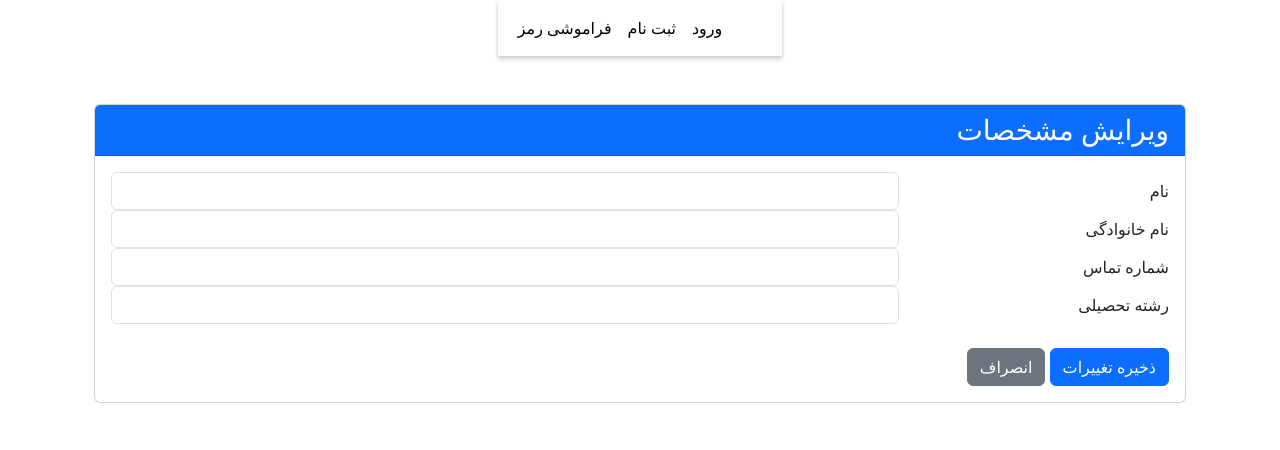
After one commit to Ebrahimakbari/Course-student, a Django app: template course/templates/course/profile_edit.html in a window 1280 px wide. The commit adds this page. Shown: the top 450 px of the page. Run offline with Django 4.2, Linux system fonts and the light colour scheme; the template is opened without the code that fills it: values that come from a table or form of the project are taken from there, others are empty; some libraries are stand-ins or nearby versions.

Commit message:
modified acc

```diff
--- a/accounts/models.py
+++ b/accounts/models.py
@@ -42,12 +42,12 @@ class Student(models.Model):
     first_name = models.CharField(max_length=50)
     last_name = models.CharField(max_length=50)
     email = models.EmailField()
-    national_id = models.IntegerField()
-    phone_number = models.CharField(max_length=20, null=True, blank=True)
+    national_id = models.CharField(max_length=10)
+    phone_number = models.CharField(max_length=11, null=True, blank=True)
     major = models.CharField(max_length=100)
     year = models.DateField(auto_now_add=True)
     max_units = models.IntegerField(default=20)
-    student_number = models.CharField(max_length=20, unique=True)
+    student_number = models.CharField(max_length=9, unique=True)
     admission_year = models.IntegerField()
 
     def __str__(self):
--- a/accounts/templates/accounts/register.html
+++ b/accounts/templates/accounts/register.html
@@ -9,6 +9,12 @@
 
         <form method="post" class="bg-white shadow p-4 rounded">
             {% csrf_token %}
+
+            {% if form.non_field_errors %}
+                <div class="alert alert-danger">
+                    {{ form.non_field_errors }}
+                </div>
+            {% endif %}
 
             {% for field in form %}
                 <div class="form-group">
--- a/course/forms.py
+++ b/course/forms.py
@@ -0,0 +1,28 @@
+from django import forms
+from accounts.models import Student
+
+
+class StudentProfileForm(forms.ModelForm):
+    class Meta:
+        model = Student
+        fields = ['first_name', 'last_name', 'phone_number', 'major']
+        labels = {
+            'first_name': 'نام',
+            'last_name': 'نام خانوادگی',
+            'phone_number': 'شماره تماس',
+            'major': 'رشته تحصیلی',
+        }
+        widgets = {
+            'first_name': forms.TextInput(attrs={'class': 'form-control'}),
+            'last_name': forms.TextInput(attrs={'class': 'form-control'}),
+            'phone_number': forms.TextInput(attrs={'class': 'form-control'}),
+            'major': forms.TextInput(attrs={'class': 'form-control'}),
+        }
+
+    def clean_phone_number(self):
+        phone_number = self.cleaned_data.get('phone_number')
+        if not phone_number:
+            raise forms.ValidationError("شماره تماس نمی تواند خالی باشد.")
+        elif not str(phone_number).isdigit() or len(str(phone_number)) != 11:
+            raise forms.ValidationError("شماره تماس باید ۱۱ رقم باشد و تنها شامل اعداد باشد.")
+        return phone_number
--- a/course/models.py
+++ b/course/models.py
@@ -1,5 +1,7 @@
 # from django.db import models
 # from accounts.models import CustomUser as User
+
+
 
 
 # class Course(models.Model):
--- /dev/null
+++ b/course/templates/course/profile_edit.html
@@ -0,0 +1,47 @@
+{% extends 'shared/base.html' %}
+
+
+{% block title %}edit profile{% endblock title %}
+{% block main %}
+<div class="container py-5">
+    <div class="card">
+        <div class="card-header bg-primary text-white">
+            <h3 class="mb-0">ویرایش مشخصات</h3>
+        </div>
+        <div class="card-body">
+            <form method="post">
+                {% csrf_token %}
+
+                {% if form.non_field_errors %}
+                <div class="alert alert-danger">
+                    {{ form.non_field_errors }}
+                </div>
+                {% endif %}
+
+                {% for field in form %}
+                    <div class="form-group row">
+                        <label class="col-md-3 col-form-label">{{ field.label }}</label>
+                        <div class="col-md-9">
+                            {{ field }}
+                            {% if field.errors %}
+                                <div class="invalid-feedback d-block">
+                                    {{ field.errors.0 }}
+                                </div>
+                            {% endif %}
+                        </div>
+                    </div>
+                {% endfor %}
+
+                <div class="row mt-4">
+                    <div class="col-md-9 offset-md-3">
+                        <button type="submit" class="btn btn-primary">ذخیره تغییرات</button>
+                        <a href="{% url 'student_profile' %}" class="btn btn-secondary mr-2">
+                            انصراف
+                        </a>
+                    </div>
+                </div>
+            </form>
+        </div>
+    </div>
+</div>
+{% endblock %}
--- a/course/urls.py
+++ b/course/urls.py
@@ -2,5 +2,7 @@ from django.urls import path
 from . import views
 
 urlpatterns = [
-    path('', views.TestClass.as_view(), name='dashboard')
+    path('', views.TestClass.as_view(), name='dashboard'),
+    path('profile/', views.StudentProfileView.as_view(), name='student_profile'),
+    path('profile/edit/', views.StudentProfileEditView.as_view(), name='student_profile_edit'),
 ]
--- a/static/css/style.css
+++ b/static/css/style.css
@@ -15,3 +15,14 @@
     margin: auto;
     padding-top: 40px;
 }
+
+.nav-container {
+    width: fit-content;
+    margin: auto;
+    box-shadow: 0 4px 6px rgba(0, 0, 0, 0.1), 0 1px 3px rgba(0, 0, 0, 0.08);
+}
+
+.nav-item:hover .nav-link {
+    color: #007bff;
+    transition: color 0.3s ease-in-out;
+}
--- a/templates/include/navbar.html
+++ b/templates/include/navbar.html
@@ -1,15 +1,26 @@
-<nav class="navbar navbar-expand-lg bg-body-tertiary justify-content-center">
+<nav class="navbar navbar-expand-lg navbar-light justify-content-center shadow-sm">
   <div class="container-fluid">
-    <div class="collapse navbar-collapse justify-content-center" id="navbarScroll">
-      <ul class="navbar-nav my-2 my-lg-0 navbar-nav-scroll" style="--bs-scroll-height: 100px;">
-        <li class="nav-item">
-          <a class="nav-link active" aria-current="page" href="#">Home</a>
-        </li>
+    <div class="collapse navbar-collapse justify-content-center" id="navbarNav">
+      <ul class="navbar-nav mb-2 mb-lg-0">
+        {% if request.user.is_authenticated %}
+          <li class="nav-item">
+            <a class="nav-link active" aria-current="page" href="{% url "logout" %}"> خروج</a>
+          </li>
+          <li class="nav-item">
+            <a class="nav-link active" aria-current="page" href="{% url 'student_profile' %}"> پروفایل</a>
+          </li>
+          {% else %}
+          <li class="nav-item">
+            <a class="nav-link active" aria-current="page" href="{% url "login" %}">ورود</a>
+          </li>
+          <li class="nav-item">
+            <a class="nav-link active" aria-current="page" href="{% url "register" %}">ثبت نام</a>
+          </li>
+          <li class="nav-item">
+            <a class="nav-link active" aria-current="page" href="{% url "password_reset" %}">فراموشی رمز</a>
+          </li>
+        {% endif %}
       </ul>
-      <form class="d-flex" role="search">
-        <input class="form-control me-2" type="search" placeholder="Search" aria-label="Search">
-        <button class="btn btn-outline-success" type="submit">Search</button>
-      </form>
     </div>
   </div>
 </nav>
--- a/templates/shared/base.html
+++ b/templates/shared/base.html
@@ -14,7 +14,7 @@
 <body>
     <div class="main">
         <div class="container">
-            <div class="navbar">
+            <div class="nav-container">
                 {% include "include/navbar.html" %}
             </div>
             <div class="messages">
```
Also changed, not shown: accounts/forms.py (+24 -7 lines), accounts/templates/accounts/login.html (+17 -10 lines), accounts/views.py (+3 -4 lines), course/templates/course/profile.html (added, +52 -0 lines), course/views.py (+51 -1 lines), accounts/migrations/0005_alter_student_phone_number.py (added), accounts/migrations/0006_alter_student_phone_number.py (added), accounts/migrations/0007_alter_student_national_id_and_more.py (added).
